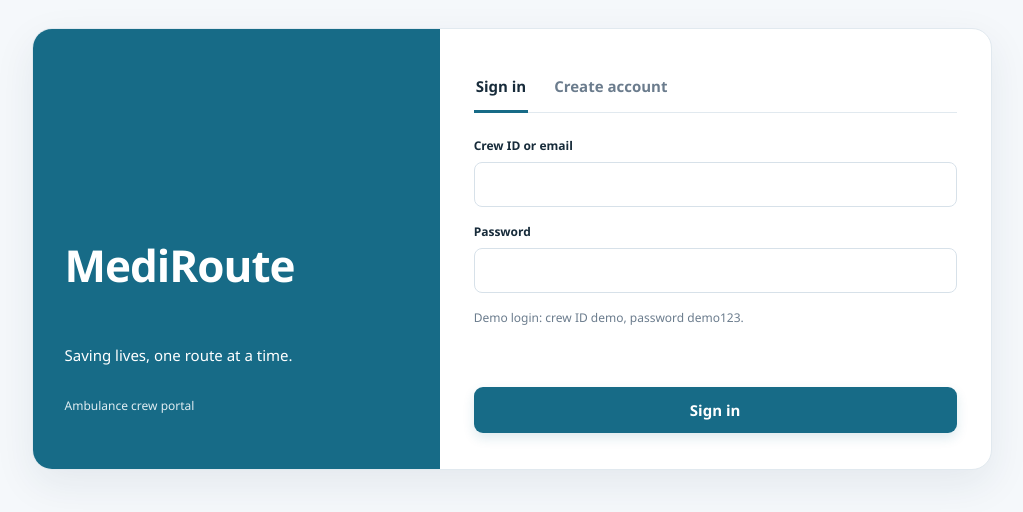
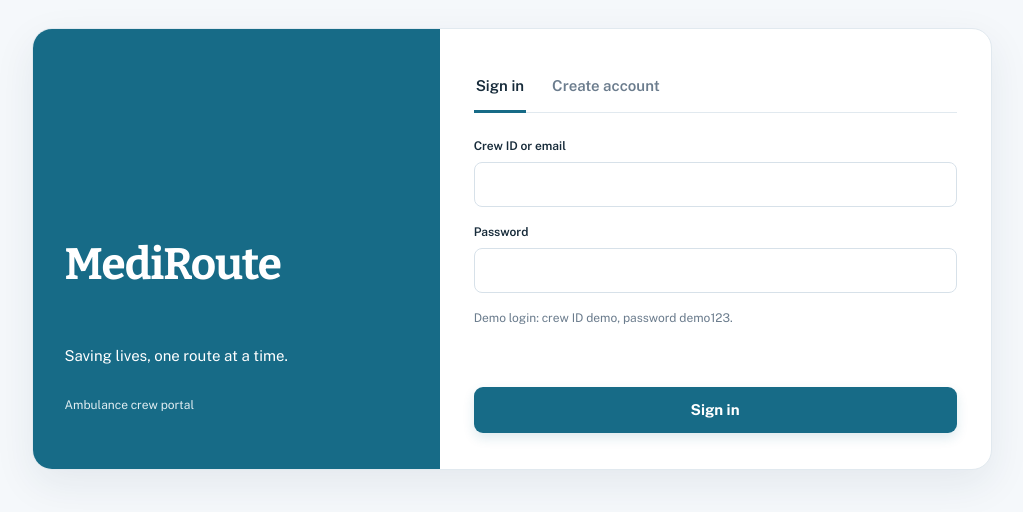
Before and after one commit to Naashwith/MediRoute, a plain HTML site: page Compounder/compounder_interface.html in a window 1280 px wide. Shown: the whole page, without its empty margins (121-1144 px from the left). Drawn offline with nearby package versions, Linux system fonts and the light colour scheme.

Commit message:
Update styles.css

```diff
--- a/Compounder/styles.css
+++ b/Compounder/styles.css
@@ -1,3 +1,4 @@
+
 :root {
     --paper: #f5f8fb;
     --white: #ffffff;
@@ -9,8 +10,8 @@
     --red: #c83e4d;
     --amber: #b97d0e;
     --green: #16845b;
-    --body: "DM Sans", "Segoe UI", Arial, sans-serif;
-    --head: "Manrope", "Segoe UI", Arial, sans-serif;
+    --body: "Public Sans", "Segoe UI", Arial, sans-serif;
+    --head: "Bitter", Georgia, "Times New Roman", serif;
     --shadow: 0 14px 40px rgba(23, 55, 82, 0.08);
 }
 
```
